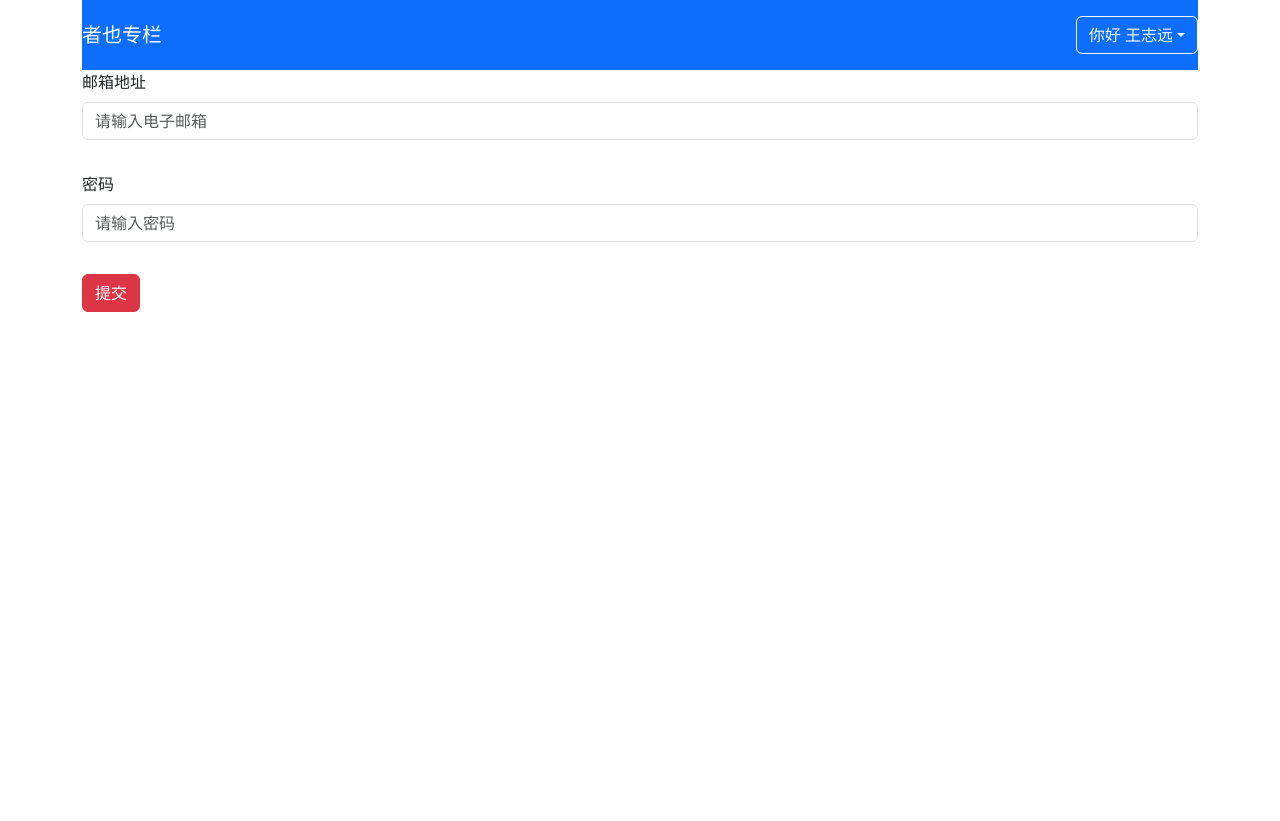
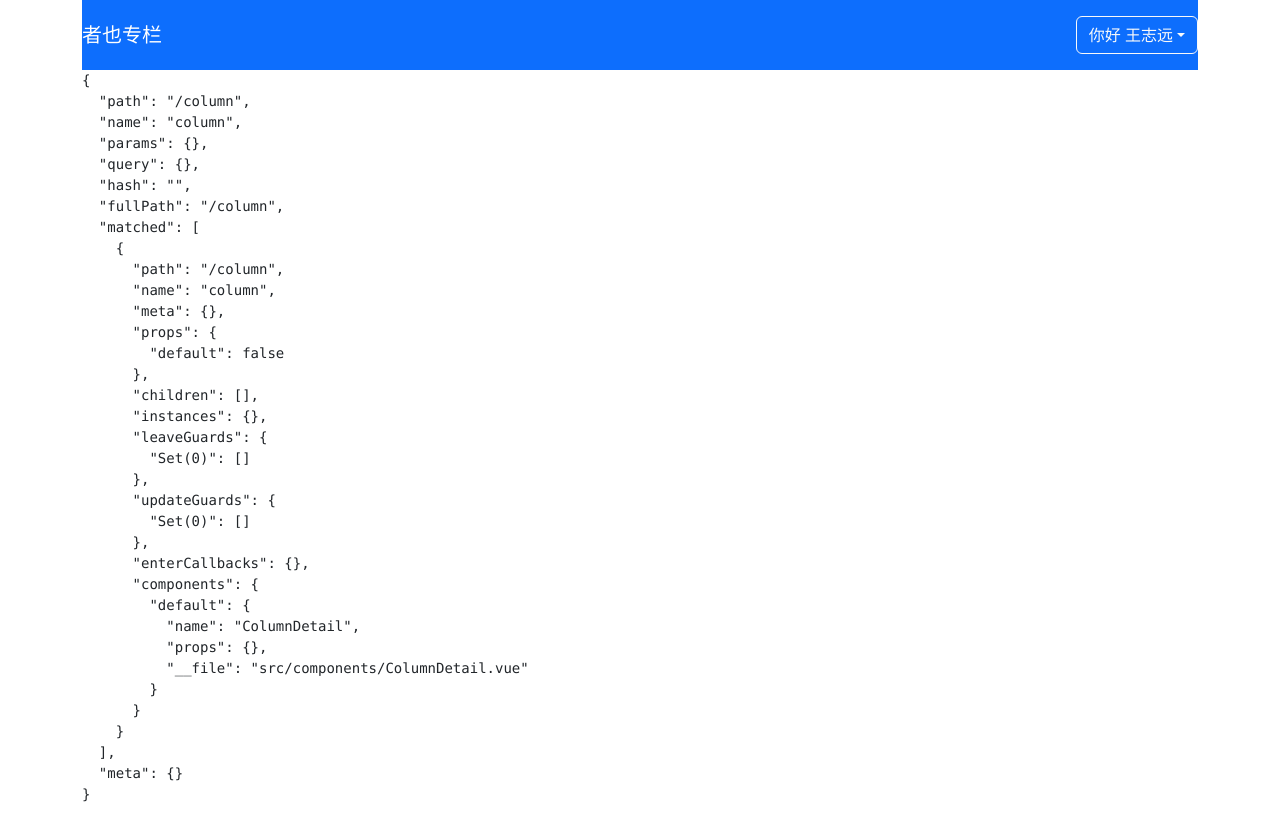
Before and after one commit to wzycoding/imooc-zheye, a Vue app: page /column in a window 1280 px wide. Before the commit the page ends 800 px from the top, so only its background shows below. Built offline with nearby package versions, Linux system fonts and the light colour scheme.

Commit message:
feat:添加vue-router路由

```diff
--- a/src/App.vue
+++ b/src/App.vue
@@ -1,62 +1,14 @@
 <template>
   <div class="container">
     <GlobalHeader :user="currentUser"/>
-    <ValidateForm @form-submit="onFormSubmit">
-      <div class="mb-3">
-        <label class="form-label">邮箱地址</label>
-        <ValidateInput :rules="emailRules" v-model="emailVal"
-          type="text" placeholder="请输入电子邮箱" ref="inputRef"></ValidateInput>
-      </div>
-      <div class="mb-3">
-        <label class="form-label">密码</label>
-        <ValidateInput :rules="passwordRules" type="password" v-model="passwordVal" placeholder="请输入密码"/>
-      </div>
-      <template #submit>
-        <span class="btn btn-danger">提交</span>
-      </template>
-    </ValidateForm>
+    <router-view></router-view>
   </div>
 </template>
 
 <script lang="ts">
-import { defineComponent, reactive, ref } from 'vue'
-import ColumnList, { ColumnProps } from './components/ColumnList.vue'
+import { defineComponent } from 'vue'
 import GlobalHeader, { UserProps } from './components/GlobalHeader.vue'
-import ValidateInput, { RulesProp } from './components/ValidateInput.vue'
-import ValidateForm from './components/ValidateForm.vue'
 import 'bootstrap/dist/css/bootstrap.min.css'
-
-const testData: ColumnProps[] = [
-  {
-    id: 1,
-    title: 'test1的专栏',
-    description: '这是的test1专栏，有一段非常有意思的简介，可以更新一下欧',
-    avatar: 'http://vue-maker.oss-cn-hangzhou.aliyuncs.com/vue-marker/5ee22dd58b3c4520912b9470.jpg?x-oss-process=image/resize,m_pad,h_100,w_100'
-  },
-  {
-    id: 2,
-    title: 'test2的专栏',
-    description: '这是的test2专栏，有一段非常有意思的简介，可以更新一下欧',
-    avatar: 'http://vue-maker.oss-cn-hangzhou.aliyuncs.com/vue-marker/5ee22dd58b3c4520912b9470.jpg?x-oss-process=image/resize,m_pad,h_100,w_100'
-  },
-  {
-    id: 3,
-    title: 'test3的专栏',
-    description: '这是的test2专栏，有一段非常有意思的简介，可以更新一下欧'
-  },
-  {
-    id: 4,
-    title: 'test4的专栏',
-    description: '这是的test2专栏，有一段非常有意思的简介，可以更新一下欧',
-    avatar: 'http://vue-maker.oss-cn-hangzhou.aliyuncs.com/vue-marker/5ee22dd58b3c4520912b9470.jpg?x-oss-process=image/resize,m_pad,h_100,w_100'
-  },
-  {
-    id: 5,
-    title: 'test5的专栏',
-    description: '这是的test2专栏，有一段非常有意思的简介，可以更新一下欧',
-    avatar: 'http://vue-maker.oss-cn-hangzhou.aliyuncs.com/vue-marker/5ee22dd58b3c4520912b9470.jpg?x-oss-process=image/resize,m_pad,h_100,w_100'
-  }
-]
 
 const currentUser:UserProps = {
   isLogin: true,
@@ -64,39 +16,14 @@ const currentUser:UserProps = {
   id: 1
 }
 
-const emailRules: RulesProp = [
-  { type: 'required', message: '电子邮箱地址不能为空' },
-  { type: 'email', message: '请输入正确的电子邮箱格式' }
-]
-
-const passwordRules: RulesProp = [
-  { type: 'required', message: '密码不能为空' }
-]
 export default defineComponent({
   name: 'App',
   components: {
-    // ColumnList,
-    GlobalHeader,
-    ValidateInput,
-    ValidateForm
+    GlobalHeader
   },
   setup () {
-    const inputRef = ref<any>()
-    const emailVal = ref('')
-    const passwordVal = ref('')
-    const onFormSubmit = (result: boolean) => {
-      console.log('表单校验结果', result)
-    }
-
     return {
-      list: testData,
-      currentUser,
-      emailRules,
-      passwordRules,
-      emailVal,
-      passwordVal,
-      onFormSubmit,
-      inputRef
+      currentUser
     }
   }
 })
--- /dev/null
+++ b/src/components/ColumnDetail.vue
@@ -0,0 +1,23 @@
+<template>
+    <pre>{{ route }}</pre>
+</template>
+
+<script lang="ts">
+import { defineComponent } from 'vue'
+import { useRoute } from 'vue-router'
+
+export default defineComponent({
+  name: 'ColumnDetail',
+  props: {
+  },
+  setup () {
+    const route = useRoute()
+    return {
+      route
+    }
+  }
+})
+</script>
+
+<style lang="css">
+</style>
--- a/src/main.ts
+++ b/src/main.ts
@@ -1,4 +1,19 @@
 import { createApp } from 'vue'
+import { createWebHistory, createRouter } from 'vue-router'
+import ColumnDetail from './components/ColumnDetail.vue'
 import App from './App.vue'
+const routerHistory = createWebHistory()
+const router = createRouter({
+  history: routerHistory,
+  routes: [
+    {
+      path: '/column',
+      name: 'column',
+      component: ColumnDetail
+    }
+  ]
+})
 
-createApp(App).mount('#app')
+const app = createApp(App)
+app.use(router)
+app.mount('#app')
```
